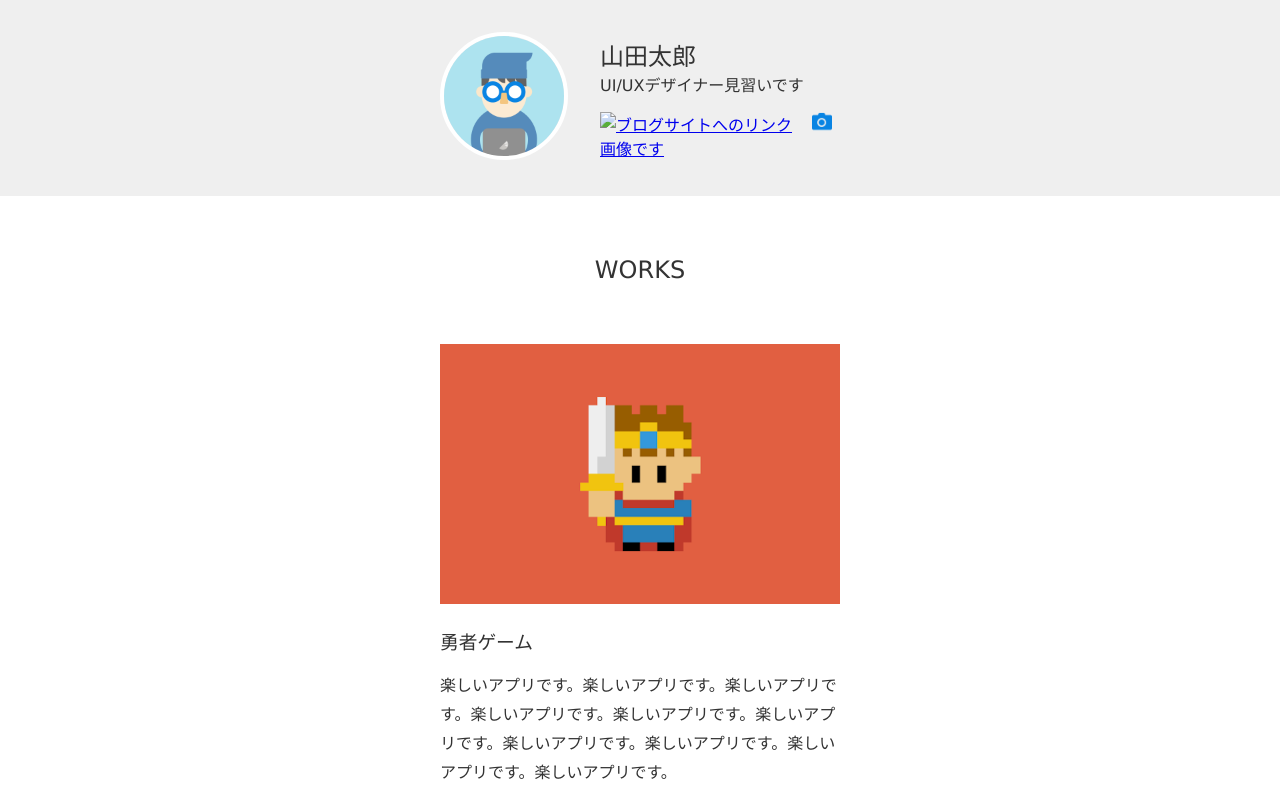
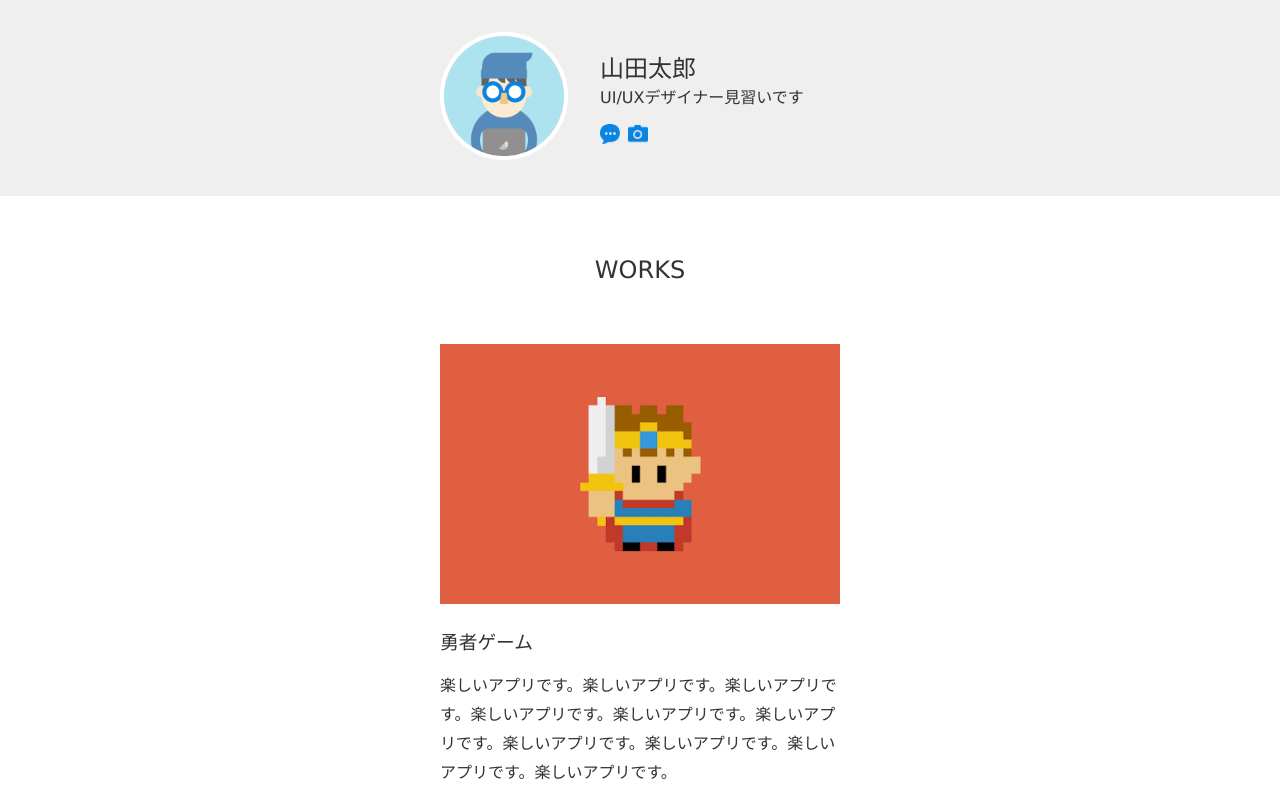
Before and after one commit to breadbutter-github/bread, a plain HTML site: page index.html in a window 1280 px wide. Shown: the top 800 px of the page. Drawn offline with Linux system fonts and the light colour scheme; files that its build step writes are made by us from their sources; files whose address does not match are found by name.

Commit message:
Update index.html

```diff
--- a/index.html
+++ b/index.html
@@ -21,7 +21,7 @@
         <ul>
           <li>
             <a href="https://dotinstall.com" target="_blank">
-              <img src="img/blog.png" width="20" height="20" alt=ブログサイトへのリンク画像です>
+              <img src="https://github.com/breadbutter-github/bread/blob/master/blog.png?raw=true" width="20" height="20" alt=ブログサイトへのリンク画像です>
             </a>
           </li>
           <li>
```
